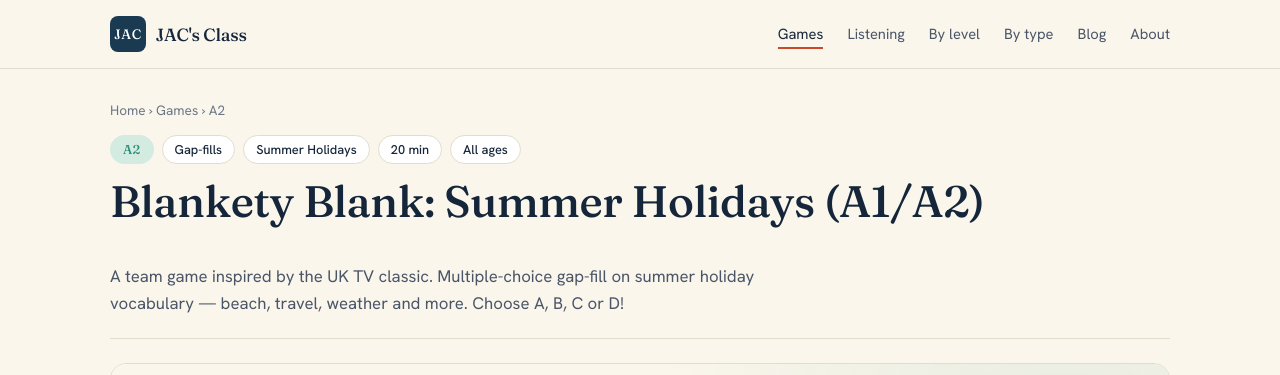
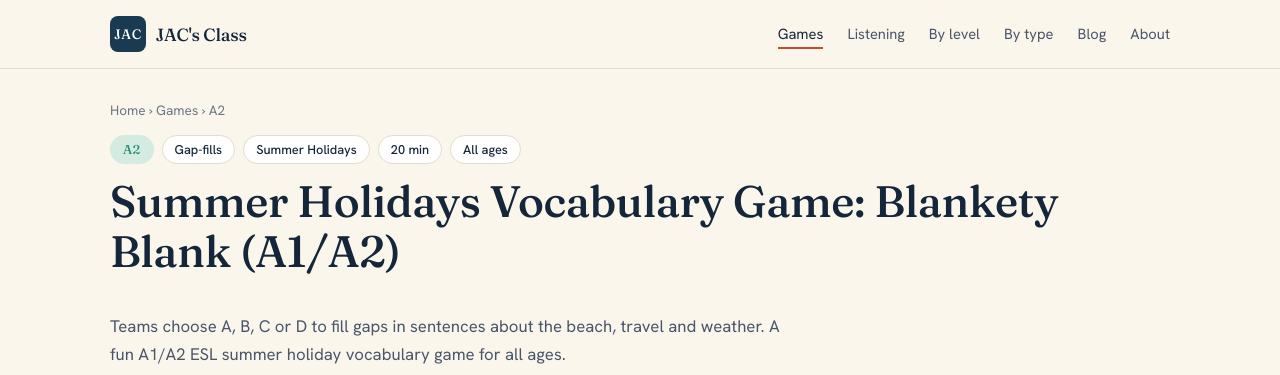
Before and after one commit to cameron2507-png/jaceslclass, an Astro site: page /games/blankety-blank-summer-a1a2 in a window 1280 px wide. Shown: the top 375 px of the page. Built offline with nearby package versions, Linux system fonts and the light colour scheme; Astro itself is replaced by a stand-in of ours.

Commit message:
Improve title and description for SEO: blankety-blank-summer-a1a2.md

```diff
--- a/src/content/games/blankety-blank-summer-a1a2.md
+++ b/src/content/games/blankety-blank-summer-a1a2.md
@@ -1,6 +1,6 @@
 ---
-title: "Blankety Blank: Summer Holidays (A1/A2)"
-description: "A team game inspired by the UK TV classic. Multiple-choice gap-fill on summer holiday vocabulary — beach, travel, weather and more. Choose A, B, C or D!"
+title: "Summer Holidays Vocabulary Game: Blankety Blank (A1/A2)"
+description: "Teams choose A, B, C or D to fill gaps in sentences about the beach, travel and weather. A fun A1/A2 ESL summer holiday vocabulary game for all ages."
 level: "A2"
 type: "Gap-fills"
 topic: "Summer Holidays"
```
